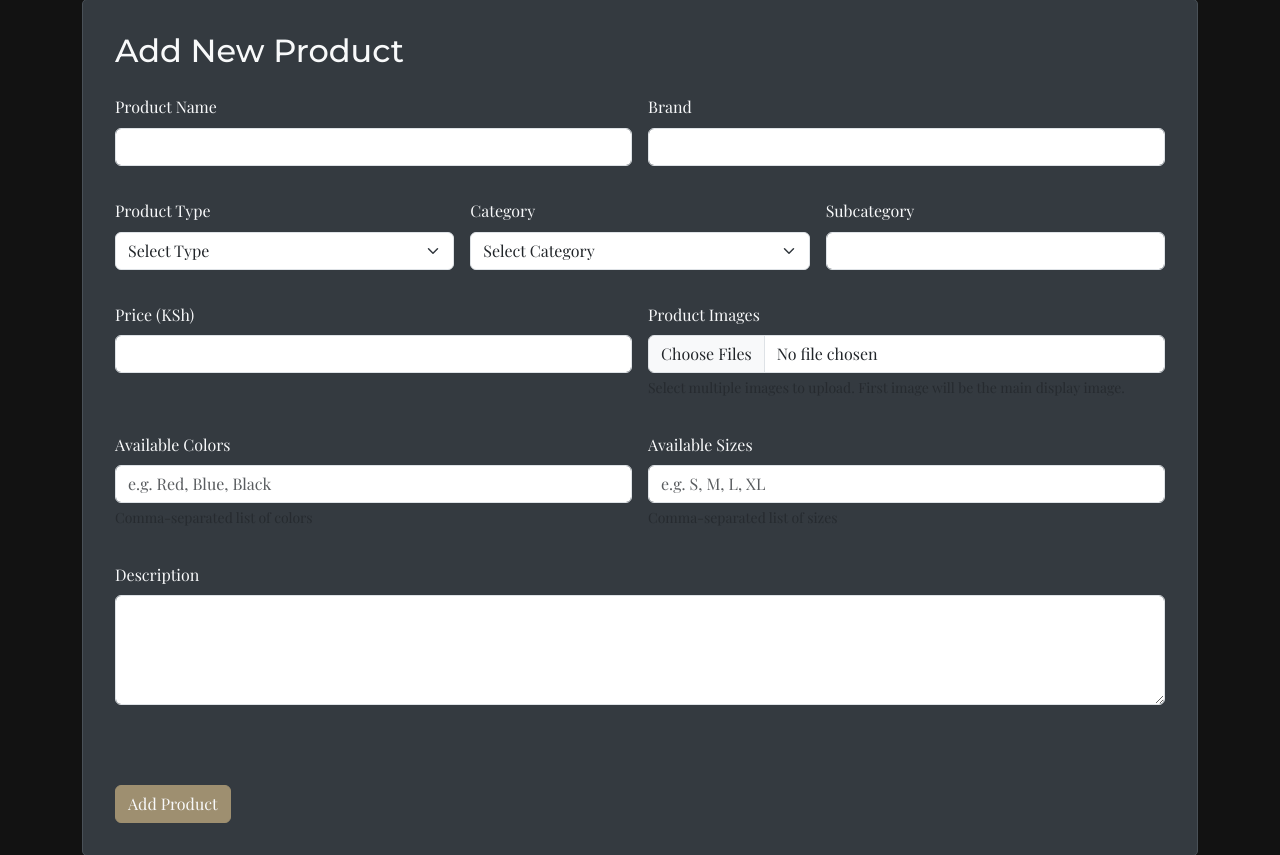
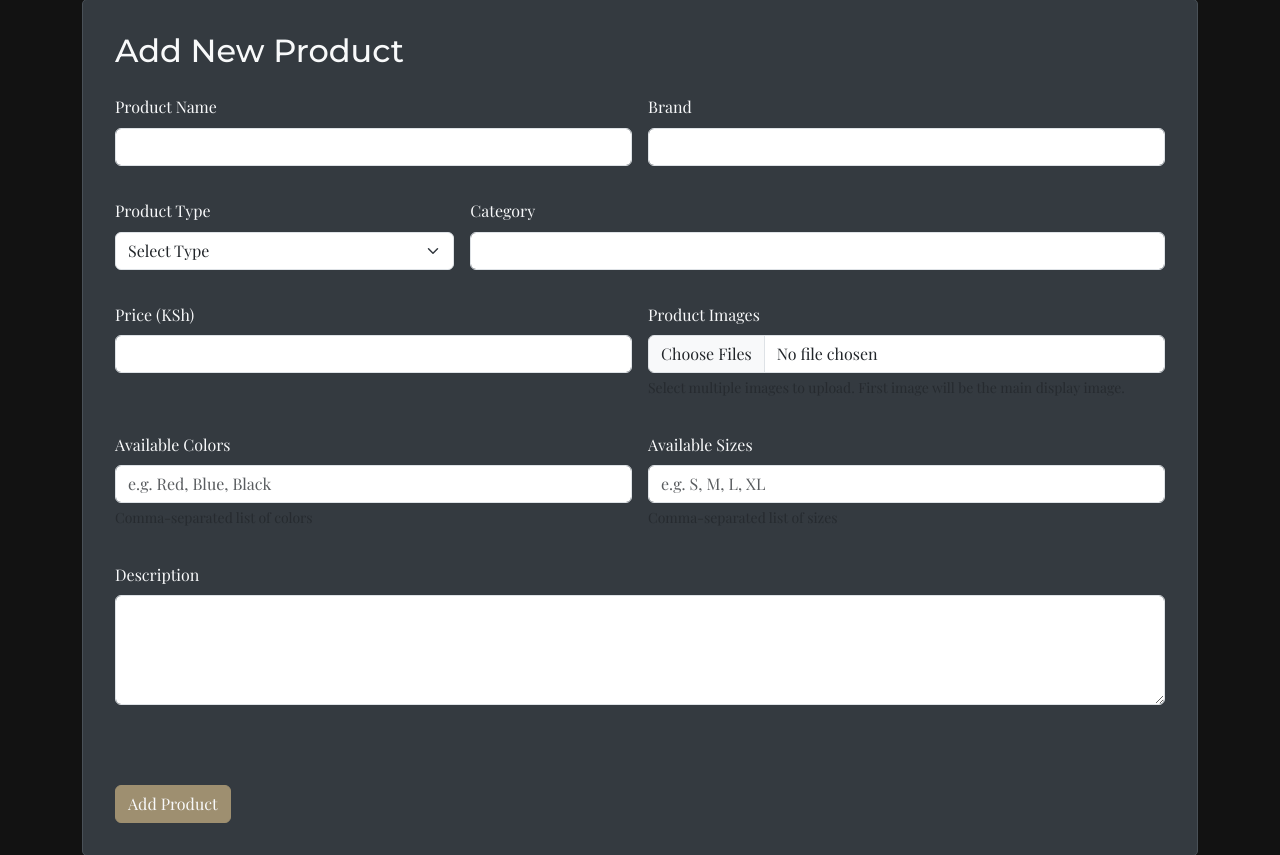
Before and after one commit to VINCENT-bot354/FRAGRANCE, a Flask app: page /admin in a window 1280 px wide. Shown: the part 156-1011 px from the top of the page. Run offline with Flask 3, Linux system fonts and the light colour scheme; the visitor is signed in with stand-in values (Sample User, id 1); some libraries are stand-ins or nearby versions.

Commit message:
Simplify product addition: Remove subcategory field and rename subcategory to category.
Replit-Commit-Author: Agent
Replit-Commit-Session-Id: 44d2a0de-e330-4003-9438-5ab7f2a8c9a0
Replit-Commit-Screenshot-Url: https://storage.googleapis.com/screenshot-production-us-central1/228ab976-3390-40cb-949b-c590c44ae56a/20d80a3f-e21c-4f04-90ea-aa24cc6a3523.jpg

```diff
--- a/app.py
+++ b/app.py
@@ -197,7 +197,6 @@ def add_product():
     name = request.form.get('name')
     product_type = request.form.get('type')
     category = request.form.get('category')
-    subcategory = request.form.get('subcategory')
     brand = request.form.get('brand')
     price = request.form.get('price')
     description = request.form.get('description')
@@ -215,7 +214,6 @@ def add_product():
         'name': name,
         'type': product_type,
         'category': category,
-        'subcategory': subcategory,
         'brand': brand,
         'price': price,
         'description': description,
@@ -266,7 +264,6 @@ def edit_product(product_id):
     product['name'] = request.form.get('name')
     product['type'] = request.form.get('type')
     product['category'] = request.form.get('category')
-    product['subcategory'] = request.form.get('subcategory')
     product['brand'] = request.form.get('brand')
     product['price'] = request.form.get('price')
     product['description'] = request.form.get('description')
--- a/static/js/admin.js
+++ b/static/js/admin.js
@@ -1,42 +1,9 @@
 document.addEventListener('DOMContentLoaded', function() {
-    // Product type and category handling
+    // Product type handling
     const typeSelect = document.getElementById('product-type');
-    const categorySelect = document.getElementById('product-category');
 
-    if (typeSelect && categorySelect) {
-        typeSelect.addEventListener('change', function() {
-            updateCategories();
-        });
-
-        // Update categories on load
-        updateCategories();
-
-        function updateCategories() {
-            const productType = typeSelect.value;
-
-            // Clear current categories
-            categorySelect.innerHTML = '<option value="">Select Category</option>';
-
-            if (productType) {
-                // Get categories for selected type from data attribute
-                const categoriesData = categorySelect.dataset.categories;
-                if (categoriesData) {
-                    try {
-                        const categories = JSON.parse(categoriesData);
-                        const typeCategories = categories[productType] || [];
-
-                        typeCategories.forEach(category => {
-                            const option = document.createElement('option');
-                            option.value = category;
-                            option.textContent = category;
-                            categorySelect.appendChild(option);
-                        });
-                    } catch (error) {
-                        console.error('Error parsing categories data:', error);
-                    }
-                }
-            }
-        }
+    if (typeSelect) {
+        // No special behavior needed anymore since category is a free-form input
     }
 
     // Image preview for add/edit product
@@ -133,24 +100,17 @@ document.addEventListener('DOMContentLoaded', function() {
                 // Update form fields
                 document.getElementById('edit-name').value = productName;
 
-                // Set product type (and trigger change event for categories)
+                // Set product type
                 const editTypeSelect = document.getElementById('edit-type');
                 editTypeSelect.value = productType;
 
-                // Trigger a change event to update categories
-                const event = new Event('change');
-                editTypeSelect.dispatchEvent(event);
-
-                // Set category (after categories are updated)
-                setTimeout(() => {
-                    const editCategorySelect = document.getElementById('edit-category');
-                    if (editCategorySelect) {
-                        editCategorySelect.value = productCategory;
-                    }
-                }, 100);
+                // Set category
+                const editCategorySelect = document.getElementById('edit-category');
+                if (editCategorySelect) {
+                    editCategorySelect.value = productCategory;
+                }
 
                 // Set remaining fields
-                document.getElementById('edit-subcategory').value = productSubcategory;
                 document.getElementById('edit-brand').value = productBrand;
                 document.getElementById('edit-price').value = productPrice;
                 document.getElementById('edit-description').value = productDescription;
@@ -239,42 +199,7 @@ document.addEventListener('DOMContentLoaded', function() {
         });
     }
 
-    // Type-specific fields on edit form
-    const editTypeSelect = document.getElementById('edit-type');
-    const editCategorySelect = document.getElementById('edit-category');
-
-    if (editTypeSelect && editCategorySelect) {
-        editTypeSelect.addEventListener('change', function() {
-            updateEditCategories();
-        });
-
-        function updateEditCategories() {
-            const productType = editTypeSelect.value;
-
-            // Clear current categories
-            editCategorySelect.innerHTML = '<option value="">Select Category</option>';
-
-            if (productType) {
-                // Get categories for selected type from data attribute
-                const categoriesData = editCategorySelect.dataset.categories;
-                if (categoriesData) {
-                    try {
-                        const categories = JSON.parse(categoriesData);
-                        const typeCategories = categories[productType] || [];
-
-                        typeCategories.forEach(category => {
-                            const option = document.createElement('option');
-                            option.value = category;
-                            option.textContent = category;
-                            editCategorySelect.appendChild(option);
-                        });
-                    } catch (error) {
-                        console.error('Error parsing categories data:', error);
-                    }
-                }
-            }
-        }
-    }
+    // No special category handling needed anymore
 });
 
 // Helper function to fetch product images for editing
--- a/templates/admin.html
+++ b/templates/admin.html
@@ -43,18 +43,10 @@
                         </select>
                     </div>
                 </div>
-                <div class="col-md-4">
+                <div class="col-md-8">
                     <div class="mb-3">
                         <label for="product-category" class="form-label">Category</label>
-                        <select class="form-select" id="product-category" name="category" data-categories="{{ product_categories|tojson }}" required>
-                            <option value="">Select Category</option>
-                        </select>
-                    </div>
-                </div>
-                <div class="col-md-4">
-                    <div class="mb-3">
-                        <label for="product-subcategory" class="form-label">Subcategory</label>
-                        <input type="text" class="form-control" id="product-subcategory" name="subcategory">
+                        <input type="text" class="form-control" id="product-category" name="category">
                     </div>
                 </div>
                 <div class="col-md-6">
@@ -209,18 +201,10 @@
                                 </select>
                             </div>
                         </div>
-                        <div class="col-md-4">
+                        <div class="col-md-8">
                             <div class="mb-3">
                                 <label for="edit-category" class="form-label">Category</label>
-                                <select class="form-select" id="edit-category" name="category" data-categories="{{ product_categories|tojson }}" required>
-                                    <option value="">Select Category</option>
-                                </select>
-                            </div>
-                        </div>
-                        <div class="col-md-4">
-                            <div class="mb-3">
-                                <label for="edit-subcategory" class="form-label">Subcategory</label>
-                                <input type="text" class="form-control" id="edit-subcategory" name="subcategory">
+                                <input type="text" class="form-control" id="edit-category" name="category">
                             </div>
                         </div>
                         <div class="col-md-6">
```
